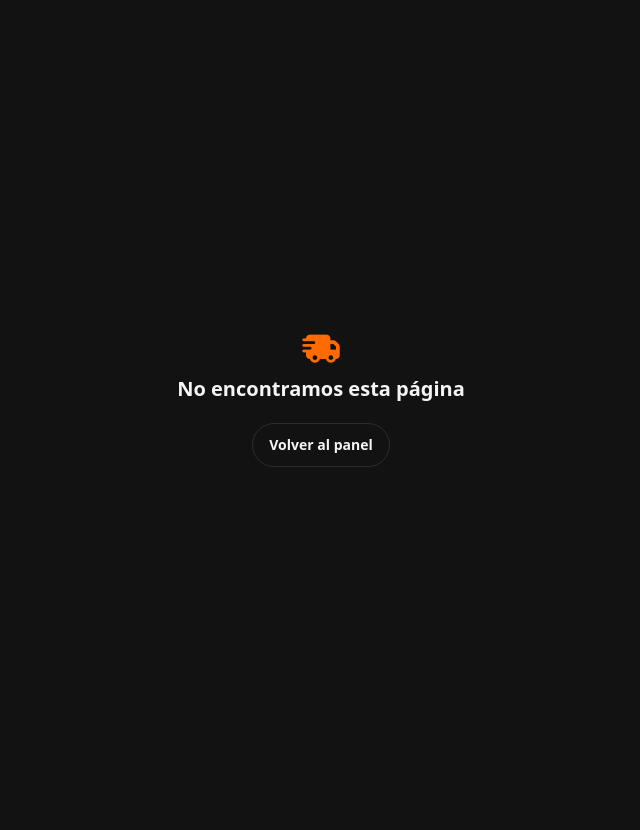
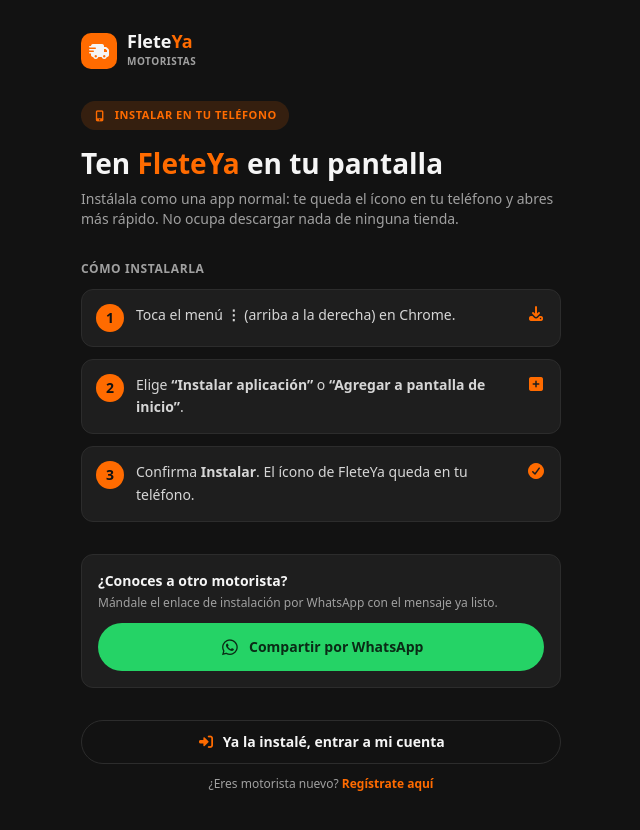
Before and after one commit to appferre26-cell/fleteya, a Next.js app in the folder apps/admin-panel/: page /motorista/instalar in a window 1280 px wide. Before the commit this address had no page. Shown: the whole page, without its empty margins (319-959 px from the left). Before the commit the page ends 800 px from the top, so only its background shows below. Built offline with nearby package versions, Linux system fonts and the light colour scheme.

Commit message:
Pagina de instalacion PWA para motoristas con boton compartir por WhatsApp

```diff
--- a/apps/admin-panel/src/app/motorista/entrar/page.tsx
+++ b/apps/admin-panel/src/app/motorista/entrar/page.tsx
@@ -19,7 +19,10 @@ export default async function EntrarMotorista() {
         <p className="mt-2 text-sm text-suave">Usa tu número de teléfono y tu contraseña.</p>
       </div>
       <FormEntrar />
-      <Link href="/motorista/registro" className="tarjeta mt-auto flex items-center gap-3 p-4 text-xs leading-relaxed text-suave hover:border-naranja" data-testid="ir-registro">
+      <Link href="/motorista/instalar" className="mt-auto mb-3 inline-flex items-center justify-center gap-2 text-xs font-semibold text-suave hover:text-naranja" data-testid="ir-instalar">
+        <i className="fa-solid fa-mobile-screen-button text-naranja" /> Instalar FleteYa en tu teléfono
+      </Link>
+      <Link href="/motorista/registro" className="tarjeta flex items-center gap-3 p-4 text-xs leading-relaxed text-suave hover:border-naranja" data-testid="ir-registro">
         <i className="fa-solid fa-user-plus text-base text-naranja" />
         <p className="flex-1"><span className="font-semibold text-texto">¿Eres motorista nuevo? Regístrate aquí.</span> Sube tus datos y fotos y paga {dinero(cfg.precioAcceso)} de acceso (una sola vez).</p>
         <i className="fa-solid fa-chevron-right" />
--- /dev/null
+++ b/apps/admin-panel/src/app/motorista/instalar/page.tsx
@@ -0,0 +1,160 @@
+"use client";
+
+import { useEffect, useState } from "react";
+import Link from "next/link";
+import { Logo } from "@/components/Logo";
+
+// Página pública para que el motorista instale la PWA fácil y la comparta por WhatsApp.
+// No requiere sesión: se puede abrir desde un link compartido.
+
+type Prompt = Event & { prompt: () => Promise<void>; userChoice: Promise<{ outcome: string }> };
+
+export default function InstalarMotorista() {
+  const [so, setSo] = useState<"android" | "ios" | "otro">("otro");
+  const [prompt, setPrompt] = useState<Prompt | null>(null);
+  const [instalada, setInstalada] = useState(false);
+  const [link, setLink] = useState("");
+
+  useEffect(() => {
+    const ua = navigator.userAgent || "";
+    if (/android/i.test(ua)) setSo("android");
+    else if (/iphone|ipad|ipod/i.test(ua)) setSo("ios");
+    else setSo("otro");
+
+    // ¿Ya está abierta como app instalada?
+    const standalone =
+      window.matchMedia("(display-mode: standalone)").matches ||
+      // @ts-expect-error iOS Safari
+      window.navigator.standalone === true;
+    setInstalada(standalone);
+
+    setLink(window.location.origin + "/motorista/instalar");
+
+    const onPrompt = (e: Event) => {
+      e.preventDefault();
+      setPrompt(e as Prompt);
+    };
+    window.addEventListener("beforeinstallprompt", onPrompt);
+    window.addEventListener("appinstalled", () => setPrompt(null));
+    return () => window.removeEventListener("beforeinstallprompt", onPrompt);
+  }, []);
+
+  async function instalar() {
+    if (!prompt) return;
+    await prompt.prompt();
+    await prompt.userChoice.catch(() => {});
+    setPrompt(null);
+  }
+
+  const mensajeWsp = `¡Hola! 🚚 Te comparto FleteYa para motoristas.\n\nInstala la app en tu teléfono desde aquí y empieza a recibir viajes:\n${link}\n\nEs rápido: abres el enlace y tocas "Instalar". ¡No necesitas descargar nada de ninguna tienda!`;
+  const wspHref = `https://wa.me/?text=${encodeURIComponent(mensajeWsp)}`;
+
+  return (
+    <main className="flex min-h-dvh flex-col px-5 pt-8 pb-10">
+      <Logo sub="Motoristas" />
+
+      <div className="mt-8">
+        <span className="inline-flex items-center gap-2 rounded-full bg-naranja/15 px-3 py-1.5 text-[11px] font-bold tracking-wider text-naranja uppercase">
+          <i className="fa-solid fa-mobile-screen-button" />Instalar en tu teléfono
+        </span>
+        <h1 className="mt-4 text-[28px] leading-tight font-extrabold">
+          Ten <span className="text-naranja">FleteYa</span> en tu pantalla
+        </h1>
+        <p className="mt-2 text-sm text-suave">
+          Instálala como una app normal: te queda el ícono en tu teléfono y abres más rápido. No ocupa descargar nada de ninguna tienda.
+        </p>
+      </div>
+
+      {instalada ? (
+        <div className="tarjeta mt-8 flex items-center gap-3 border-exito/40 bg-exito/10 p-4">
+          <i className="fa-solid fa-circle-check text-xl text-exito" />
+          <div className="flex-1 text-sm">
+            <p className="font-semibold">¡Ya tienes FleteYa instalada!</p>
+            <p className="mt-0.5 text-suave">Puedes entrar a tu cuenta cuando quieras.</p>
+          </div>
+        </div>
+      ) : (
+        <>
+          {/* Botón de instalación directa (cuando el teléfono lo permite) */}
+          {prompt && (
+            <button onClick={instalar} className="btn-primario mt-8 h-14 text-base" data-testid="btn-instalar">
+              <i className="fa-solid fa-download" /> Instalar FleteYa ahora
+            </button>
+          )}
+
+          {/* Pasos según el teléfono */}
+          <div className="mt-8">
+            <p className="seccion-titulo mb-3">
+              {so === "ios" ? "En iPhone (Safari)" : so === "android" ? "En Android (Chrome)" : "Cómo instalarla"}
+            </p>
+
+            {so === "ios" ? (
+              <ol className="space-y-3">
+                <PasoLi n={1} icon="fa-share-from-square">
+                  Abre este enlace en <b>Safari</b> y toca el botón <b>Compartir</b> (el cuadro con la flecha ↑) abajo.
+                </PasoLi>
+                <PasoLi n={2} icon="fa-square-plus">
+                  Baja y toca <b>“Agregar a inicio”</b> (Add to Home Screen).
+                </PasoLi>
+                <PasoLi n={3} icon="fa-circle-check">
+                  Toca <b>Agregar</b>. ¡Listo! El ícono de FleteYa queda en tu pantalla.
+                </PasoLi>
+              </ol>
+            ) : (
+              <ol className="space-y-3">
+                <PasoLi n={1} icon="fa-download">
+                  {prompt ? (
+                    <>Toca el botón <b>“Instalar FleteYa ahora”</b> de arriba.</>
+                  ) : (
+                    <>Toca el menú <b>⋮</b> (arriba a la derecha) en Chrome.</>
+                  )}
+                </PasoLi>
+                <PasoLi n={2} icon="fa-square-plus">
+                  Elige <b>“Instalar aplicación”</b> o <b>“Agregar a pantalla de inicio”</b>.
+                </PasoLi>
+                <PasoLi n={3} icon="fa-circle-check">
+                  Confirma <b>Instalar</b>. El ícono de FleteYa queda en tu teléfono.
+                </PasoLi>
+              </ol>
+            )}
+          </div>
+        </>
+      )}
+
+      {/* Compartir por WhatsApp */}
+      <div className="tarjeta mt-8 p-4">
+        <p className="text-sm font-semibold">¿Conoces a otro motorista?</p>
+        <p className="mt-1 text-xs text-suave">Mándale el enlace de instalación por WhatsApp con el mensaje ya listo.</p>
+        <a
+          href={wspHref}
+          target="_blank"
+          rel="noopener noreferrer"
+          data-testid="btn-wsp"
+          className="mt-3 inline-flex h-12 w-full items-center justify-center gap-2 rounded-3xl bg-[#25D366] px-5 text-sm font-extrabold text-[#0a2b16] hover:brightness-95"
+        >
+          <i className="fa-brands fa-whatsapp text-lg" /> Compartir por WhatsApp
+        </a>
+      </div>
+
+      {/* Ir a entrar / registro */}
+      <div className="mt-auto pt-8">
+        <Link href="/motorista/entrar" className="btn-secundario w-full" data-testid="ir-entrar">
+          <i className="fa-solid fa-right-to-bracket text-naranja" /> Ya la instalé, entrar a mi cuenta
+        </Link>
+        <Link href="/motorista/registro" className="mt-3 block text-center text-xs text-suave hover:text-texto">
+          ¿Eres motorista nuevo? <span className="font-semibold text-naranja">Regístrate aquí</span>
+        </Link>
+      </div>
+    </main>
+  );
+}
+
+function PasoLi({ n, icon, children }: { n: number; icon: string; children: React.ReactNode }) {
+  return (
+    <li className="tarjeta flex items-start gap-3 p-3.5">
+      <span className="flex h-7 w-7 shrink-0 items-center justify-center rounded-full bg-naranja text-sm font-extrabold text-fondo">{n}</span>
+      <div className="flex-1 text-sm leading-relaxed text-[#d6d6d6]">{children}</div>
+      <i className={`fa-solid ${icon} mt-0.5 text-naranja`} />
+    </li>
+  );
+}
--- a/apps/admin-panel/src/middleware.ts
+++ b/apps/admin-panel/src/middleware.ts
@@ -11,7 +11,7 @@ export async function middleware(req: NextRequest) {
     const id = await verificarToken(req.cookies.get(COOKIE_MOTORISTA)?.value, "motorista");
     const registro = pathname === "/motorista/registro"; // el motorista nuevo se registra solo
     // /motorista/foto/[id] es pública: el cliente (sin sesión) ve la foto de quién le atiende.
-    const publica = pathname === "/motorista/entrar" || registro || pathname.startsWith("/motorista/legal") || pathname.startsWith("/motorista/foto/");
+    const publica = pathname === "/motorista/entrar" || registro || pathname === "/motorista/instalar" || pathname.startsWith("/motorista/legal") || pathname.startsWith("/motorista/foto/");
     if (!id && pathname.startsWith("/motorista/api/")) return new NextResponse("No autorizado", { status: 401 });
     if (!id && !publica) return NextResponse.redirect(new URL("/motorista/entrar", req.url));
     if (id && (pathname === "/motorista/entrar" || registro)) return NextResponse.redirect(new URL("/motorista", req.url));
```
